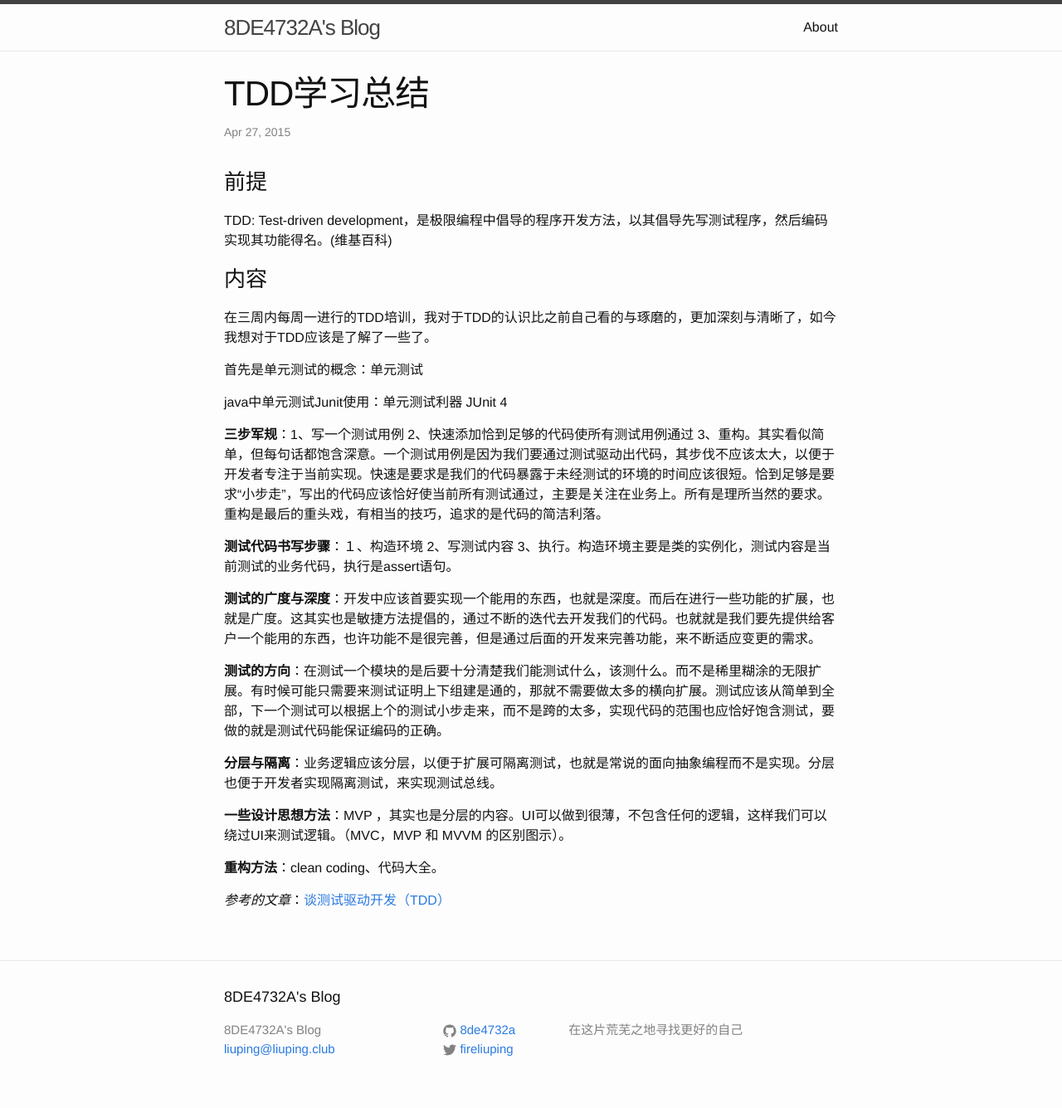
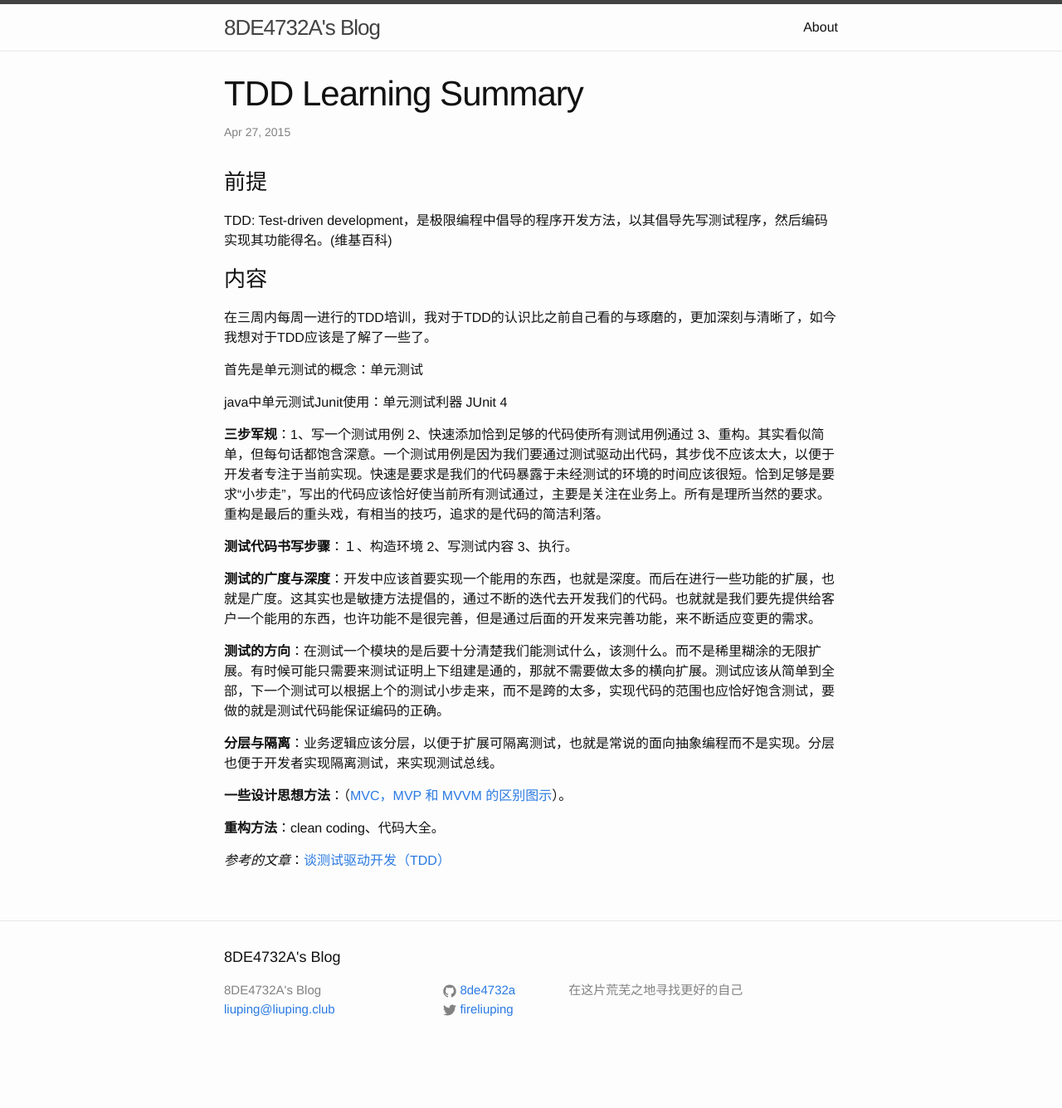
Before and after one commit to 8DE4732A/8DE4732A.github.io, a Jekyll site: the page built from _posts/2015-04-27-TDD-Learning-summary.md, in a window 1280 px wide. Shown: the whole page at 83% size. Built offline with Jekyll 4.4.1, drawn with Linux system fonts in a browser that asks for light colours; after the commit the page ends 1287 px from its top, so only the background shows below that.

Commit message:
修改文章

```diff
--- a/_posts/2015-04-27-TDD-Learning-summary.md
+++ b/_posts/2015-04-27-TDD-Learning-summary.md
@@ -1,6 +1,6 @@
 ---
 layout: post
-title:  "TDD学习总结"
+title:  "TDD Learning Summary"
 date:   2015-04-27 20:34:32 +0800
 categories: learning
 ---
@@ -20,7 +20,7 @@ java中单元测试Junit使用：单元测试利器 JUnit 4
 
 **三步军规**：1、写一个测试用例 2、快速添加恰到足够的代码使所有测试用例通过 3、重构。其实看似简单，但每句话都饱含深意。一个测试用例是因为我们要通过测试驱动出代码，其步伐不应该太大，以便于开发者专注于当前实现。快速是要求是我们的代码暴露于未经测试的环境的时间应该很短。恰到足够是要求“小步走”，写出的代码应该恰好使当前所有测试通过，主要是关注在业务上。所有是理所当然的要求。重构是最后的重头戏，有相当的技巧，追求的是代码的简洁利落。
 
-**测试代码书写步骤**：１、构造环境 2、写测试内容 3、执行。构造环境主要是类的实例化，测试内容是当前测试的业务代码，执行是assert语句。
+**测试代码书写步骤**：１、构造环境 2、写测试内容 3、执行。
 
 **测试的广度与深度**：开发中应该首要实现一个能用的东西，也就是深度。而后在进行一些功能的扩展，也就是广度。这其实也是敏捷方法提倡的，通过不断的迭代去开发我们的代码。也就就是我们要先提供给客户一个能用的东西，也许功能不是很完善，但是通过后面的开发来完善功能，来不断适应变更的需求。
 
@@ -28,7 +28,7 @@ java中单元测试Junit使用：单元测试利器 JUnit 4
 
 **分层与隔离**：业务逻辑应该分层，以便于扩展可隔离测试，也就是常说的面向抽象编程而不是实现。分层也便于开发者实现隔离测试，来实现测试总线。
 
-**一些设计思想方法**：MVP ，其实也是分层的内容。UI可以做到很薄，不包含任何的逻辑，这样我们可以绕过UI来测试逻辑。（MVC，MVP 和 MVVM 的区别图示）。
+**一些设计思想方法**：（[MVC，MVP 和 MVVM 的区别图示](http://mp.weixin.qq.com/s?__biz=MjM5OTMxMzA4NQ==&mid=208855983&idx=3&sn=c09e0be49b35bea5de449ecb560ee226&scene=5#rd)）。
 
 **重构方法**：clean coding、代码大全。
 
```
